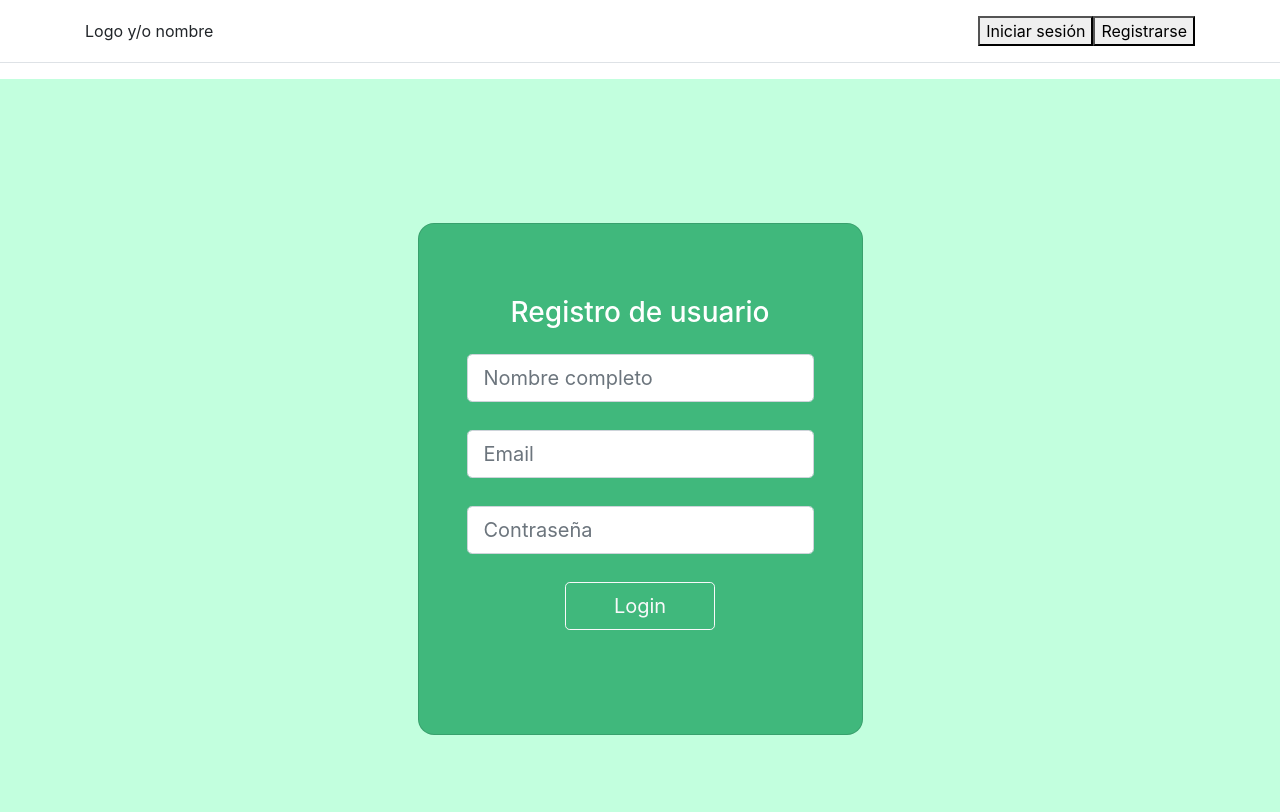
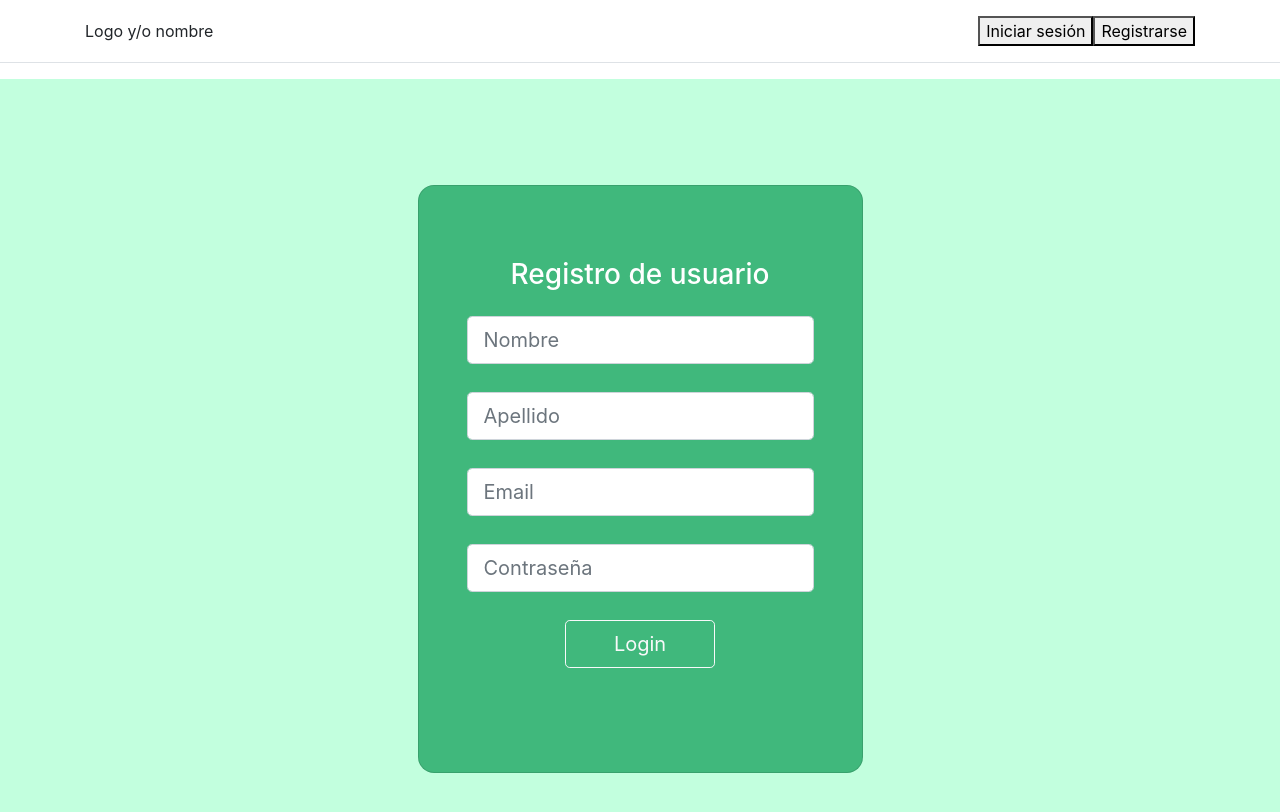
Before and after one commit to giulianaricco/equipay-front, a React (Create React App) app: page / in a window 1280 px wide. Shown: the top 812 px of the page. Built offline with nearby package versions, Linux system fonts and the light colour scheme.

Commit message:
registro de usuario con conexion a la api, basico

```diff
--- a/package.json
+++ b/package.json
@@ -6,6 +6,7 @@
     "@testing-library/jest-dom": "^5.17.0",
     "@testing-library/react": "^13.4.0",
     "@testing-library/user-event": "^13.5.0",
+    "axios": "^1.6.0",
     "react": "^18.2.0",
     "react-dom": "^18.2.0",
     "react-router-dom": "^6.18.0",
--- a/src/components/Register.js
+++ b/src/components/Register.js
@@ -6,6 +6,53 @@ import './style.css';
 //falta hacer igual figma
 
 function Register() {
+
+    const handleFormSubmit = async (event) => {
+        event.preventDefault(); // Evitar el envío por defecto del formulario
+
+        // Aquí puedes obtener los valores de los campos del formulario
+        const name = event.target.name.value;
+        const lastName = event.target.lastName.value;
+        const email = event.target.email.value;
+        const password = event.target.password.value;
+
+        // Objeto con los datos a enviar a la API
+        const userData = {
+          nombre: name,
+          apellido: lastName,
+          correo: email,
+          password: password,
+        };
+
+        try {
+          // Llamada a la API con fetch (aquí deberías reemplazar 'URL_DE_TU_API' con la URL de tu API)
+          const response = await fetch('/api/usuarios/', {
+            method: 'POST',
+            headers: {
+              'Content-Type': 'application/json',
+            },
+            body: JSON.stringify(userData),
+          })/*
+          .then(response => response.json())
+          .then(data => console.log(data))
+          .catch(error => console.error('Error:', error));*/
+
+          // Manejo de la respuesta de la API
+          if (response.ok) {
+            // La solicitud fue exitosa
+            // Aquí puedes manejar el resultado, por ejemplo, mostrar un mensaje de éxito
+            console.log('Usuario registrado exitosamente');
+          } else {
+            // La solicitud falló
+            // Aquí puedes manejar el error, por ejemplo, mostrar un mensaje de error
+            console.error('Error al registrar el usuario');
+          }
+        } catch (error) {
+          // Manejo de errores
+          console.error('Error:', error);
+        }
+      };
+
     return(
         <div>
         <Header isLoggedIn={false} isAdmin={false} />
@@ -15,16 +62,21 @@ function Register() {
             <div className="col-12 col-md-8 col-lg-6 col-xl-5 h-80">
                 <div className="card bg-verde text-white" style={{ borderRadius: '1rem' }}>
                 <div className="card-body p-5 text-center">
-                    <form method="post" class="mb-md-5 mt-md-4 pb-2">
+                    <form onSubmit={handleFormSubmit} method="post" class="mb-md-5 mt-md-4 pb-2">
                         <h3 class="fw-bold mb-4 ">Registro de usuario</h3>
 
                         <div class="form-outline form-white mb-1">
-                        <input name="name" type="text" id="name" placeholder= "Nombre completo" class="form-control form-control-lg" />
+                        <input name="name" type="text" id="name" placeholder= "Nombre" class="form-control form-control-lg" />
                         <label class="form-label" for="name"></label>
                         </div>
 
                         <div class="form-outline form-white mb-1">
-                        <input name="username" type="text" id="typeEmailX" placeholder= "Email" class="form-control form-control-lg" />
+                        <input name="lastName" type="text" id="lastName" placeholder= "Apellido" class="form-control form-control-lg" />
+                        <label class="form-label" for="lastName"></label>
+                        </div>
+
+                        <div class="form-outline form-white mb-1">
+                        <input name="email" type="text" id="typeEmailX" placeholder= "Email" class="form-control form-control-lg" />
                         <label class="form-label" for="typeEmailX"></label>
                         </div>
 
```
Also changed, not shown: src/App.js (+7 -13 lines), src/setupProxy.js (added, +11 -0 lines), src/EquiPay-verde-sinFondo.png (added), 1 other file (tests, documents, lock files or other folders).
